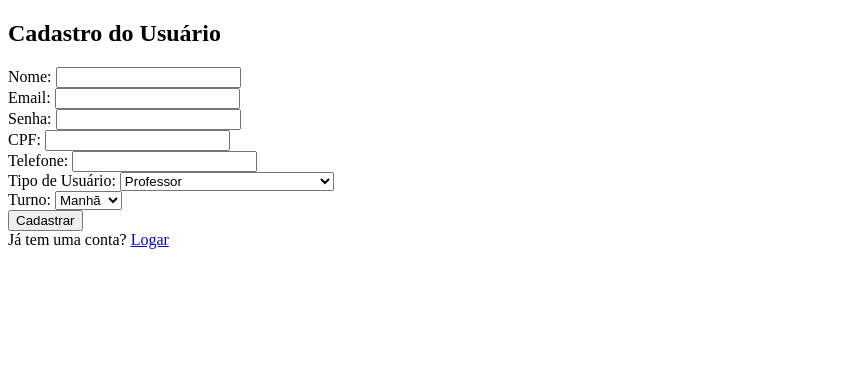
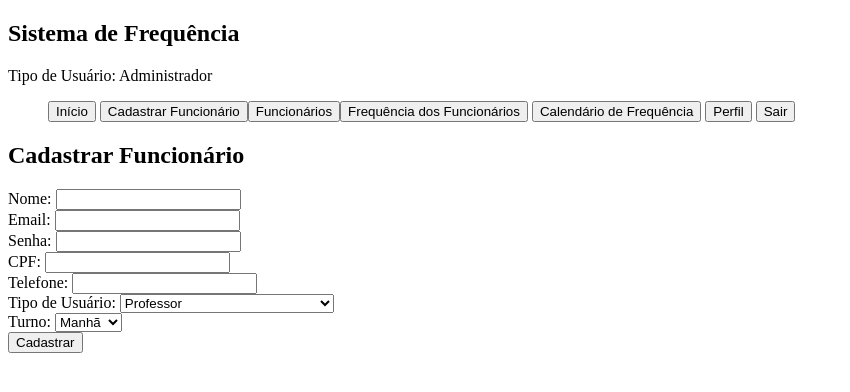
Before and after one commit to vittorioaugusto/controle_frequencia, a PHP site: page /cadastro.php in a window 1280 px wide. Shown: the top 392 px of the page, without its empty margins (0-850 px from the left). Run offline with PHP 8.4, Linux system fonts and the light colour scheme; the visitor is signed in with stand-in values (Sample User, id 1).

Commit message:
update 10

```diff
--- a/cadastro.php
+++ b/cadastro.php
@@ -1,3 +1,21 @@
+<?php
+session_start(); // Inicie a sessão para acessar as informações do usuário
+include 'conexao.php';
+
+// Verifique se o usuário está logado
+if (!isset($_SESSION['nome']) || !isset($_SESSION['tipo_usuario'])) {
+    header("Location: login.php"); // Redirecione para a página de login se não estiver logado
+    exit();
+}
+
+// Defina a consulta SQL com base no tipo de usuário e ordene por "dia"
+if ($_SESSION['tipo_usuario'] === 'Administrador') {
+    $query = "SELECT nome, tipo_usuario, dia, hora, turno, presenca FROM frequencia ORDER BY dia";
+} else {
+    $query = "SELECT nome, tipo_usuario, dia, hora, turno, presenca FROM frequencia WHERE nome = '{$_SESSION['nome']}' ORDER BY dia";
+}
+?>
+
 <!DOCTYPE html>
 <html lang="en">
 
@@ -8,7 +26,36 @@
 </head>
 
 <body>
-    <h2>Cadastro do Usuário</h2>
+    <header>
+        <nav>
+            <div class="logo">
+                <div class="coin"></div>
+                <h1 id="titulo">Sistema de Frequência</h1>
+            </div>
+            <div class="bem_vindo_nome">
+                <p>Tipo de Usuário: <?php echo $_SESSION['tipo_usuario']; ?></p>
+            </div>
+            <div class="botao_nav">
+                <ul>
+                    <a href="principal.php"> <button id="butao_selecionado">Início</button></a>
+                    <?php
+                    // Verifique se o usuário não é um administrador
+                    if ($_SESSION['tipo_usuario'] !== 'Administrador') {
+                        echo '<a href="frequencia.php"><button>Realizar Frequência</button></a>';
+                    } else {
+                        echo '<a href="cadastro.php"><button>Cadastrar Funcionário</button></a>';
+                        echo '<a href="funcionarios.php"><button>Funcionários</button></a>';
+                        echo '<a href="frequencia_funcionarios.php"><button>Frequência dos Funcionários</button></a>';
+                    }
+                    ?>
+                    <a href="calendario_frequencia.php"><button>Calendário de Frequência</button></a>
+                    <a href="perfil.php"><button>Perfil</button></a>
+                    <a href="javascript:void(0);" onclick="confirmarSaida();"> <button>Sair</button></a>
+                </ul>
+            </div>
+        </nav>
+    </header>
+    <h2>Cadastrar Funcionário</h2>
     <form action="processar_cadastro.php" method="POST">
         <label for="nome">Nome:</label>
         <input type="text" name="nome" required><br>
@@ -36,13 +83,9 @@
             <option value="Integral">Integral</option>
         </select><br>
         <button type="submit" value="Cadastrar">Cadastrar</button>
-        <div class="cadastro">
-            Já tem uma conta?
-            <a href="login.php">
-                Logar
-            </a>
-        </div>
     </form>
+
+    <script type="text/javascript" src="js/funcoes.js"></script>
 </body>
 
 </html>
--- a/calendario_frequencia.php
+++ b/calendario_frequencia.php
@@ -166,6 +166,7 @@ $nome_mes = isset($meses_em_portugues[intval($mesSelecionado)]) ? $meses_em_port
                     if ($_SESSION['tipo_usuario'] !== 'Administrador') {
                         echo '<a href="frequencia.php"><button>Realizar Frequência</button></a>';
                     } else {
+                        echo '<a href="cadastro.php"><button>Cadastrar Funcionário</button></a>';
                         echo '<a href="funcionarios.php"><button>Funcionários</button></a>';
                         echo '<a href="frequencia_funcionarios.php"><button>Frequência dos Funcionários</button></a>';
                     }
--- a/conexao.php
+++ b/conexao.php
@@ -1,6 +1,6 @@
 <?php
 
-$host = 'localhost:3307';
+$host = 'localhost';
 $usuario = 'root';
 $senha = '';
 $database = "controle_frequencia";
--- a/frequencia_funcionarios.php
+++ b/frequencia_funcionarios.php
@@ -40,6 +40,7 @@ $resultUsuarios = mysqli_query($conexao, $queryUsuarios);
             <div class="botao_nav">
                 <ul>
                     <a href="principal.php"> <button id="butao_selecionado">Início</button></a>
+                    <a href="cadastro.php"><button>Cadastrar Funcionário</button></a>
                     <a href="funcionarios.php"><button>Funcionários</button></a>
                     <a href="frequencia_funcionarios.php"><button>Frequência dos Funcionários</button></a>
                     <a href="calendario_frequencia.php"><button>Calendário de Frequência</button></a>
--- a/funcionarios.php
+++ b/funcionarios.php
@@ -51,6 +51,7 @@ $resultUsuarios = mysqli_query($conexao, $queryUsuarios);
             <div class="botao_nav">
                 <ul>
                     <a href="principal.php"> <button id="butao_selecionado">Início</button></a>
+                    <a href="cadastro.php"><button>Cadastrar Funcionário</button></a>
                     <a href="funcionarios.php"><button>Funcionários</button></a>
                     <a href="frequencia_funcionarios.php"><button>Frequência dos Funcionários</button></a>
                     <a href="calendario_frequencia.php"><button>Calendário de Frequência</button></a>
--- a/login.php
+++ b/login.php
@@ -16,9 +16,6 @@
         <span>Mostrar Senha:<input type="checkbox" onclick="mostrarOcultarSenha()"></span><br>
         <a id="esqueci_senha" href="esqueci_senha.php">Esqueceu a senha?</a><br>
         <button type="submit" value="Entrar">Entrar</button>
-        <div class="login_cadastro">
-            Não possui uma conta? <a href="cadastro.php">Cadastre-se</a>
-        </div>
     </form>
 
     <script type="text/javascript" src="js/funcoes.js"></script>
--- a/perfil.php
+++ b/perfil.php
@@ -43,6 +43,7 @@ $tipo_usuario = $_SESSION['tipo_usuario'];
                     if ($_SESSION['tipo_usuario'] !== 'Administrador') {
                         echo '<a href="frequencia.php"><button>Realizar Frequência</button></a>';
                     } else {
+                        echo '<a href="cadastro.php"><button>Cadastrar Funcionário</button></a>';
                         echo '<a href="funcionarios.php"><button>Funcionários</button></a>';
                         echo '<a href="frequencia_funcionarios.php"><button>Frequência dos funcionários</button></a>';
                     }
--- a/principal.php
+++ b/principal.php
@@ -43,6 +43,7 @@ if ($_SESSION['tipo_usuario'] === 'Administrador') {
                     if ($_SESSION['tipo_usuario'] !== 'Administrador') {
                         echo '<a href="frequencia.php"><button>Realizar Frequência</button></a>';
                     } else {
+                        echo '<a href="cadastro.php"><button>Cadastrar Funcionário</button></a>';
                         echo '<a href="funcionarios.php"><button>Funcionários</button></a>';
                         echo '<a href="frequencia_funcionarios.php"><button>Frequência dos Funcionários</button></a>';
                     }
--- a/processar_cadastro.php
+++ b/processar_cadastro.php
@@ -22,7 +22,7 @@ if ($_SERVER["REQUEST_METHOD"] == "POST") {
             $insert_query = "INSERT INTO usuarios (nome, email, senha, cpf, telefone, tipo_usuario, turno) VALUES ('$nome', '$email', '$senha', '$cpf', '$telefone', '$tipo_usuario', '$turno')";
 
             if (mysqli_query($conexao, $insert_query)) {
-                echo "<script>alert('Cadastro realizado com sucesso.'); window.location.href='login.php';</script>";
+                echo "<script>alert('Cadastro realizado com sucesso.'); window.location.href='funcionarios.php';</script>";
                 exit();
             } else {
                 echo "Erro ao cadastrar: " . mysqli_error($conexao);
```
Also changed, not shown: frequencia.php (+3 -6 lines), processar_frequencia.php (+29 -42 lines).
